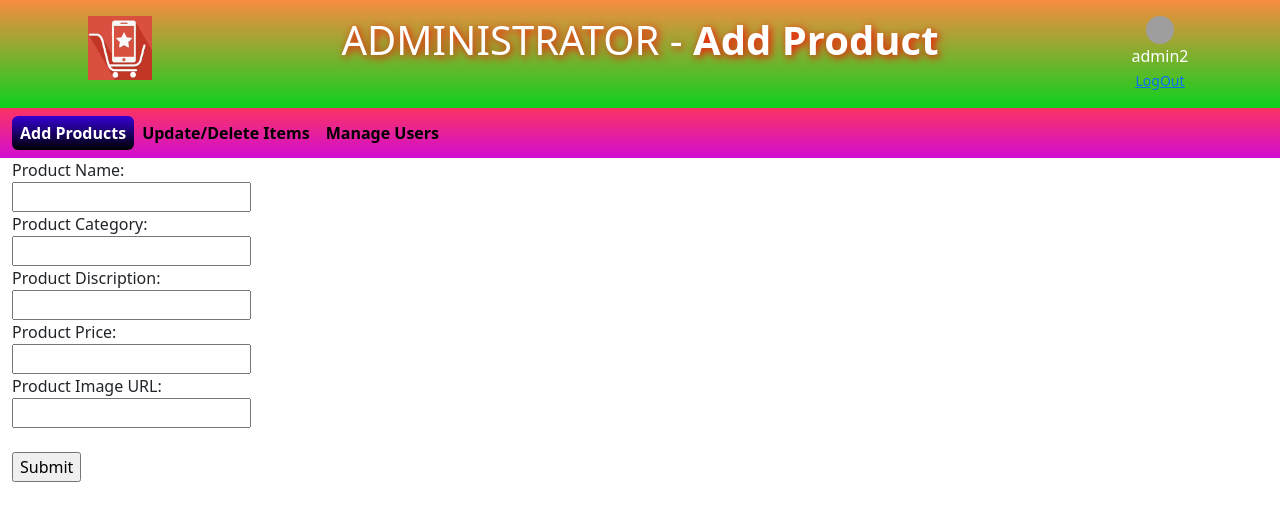
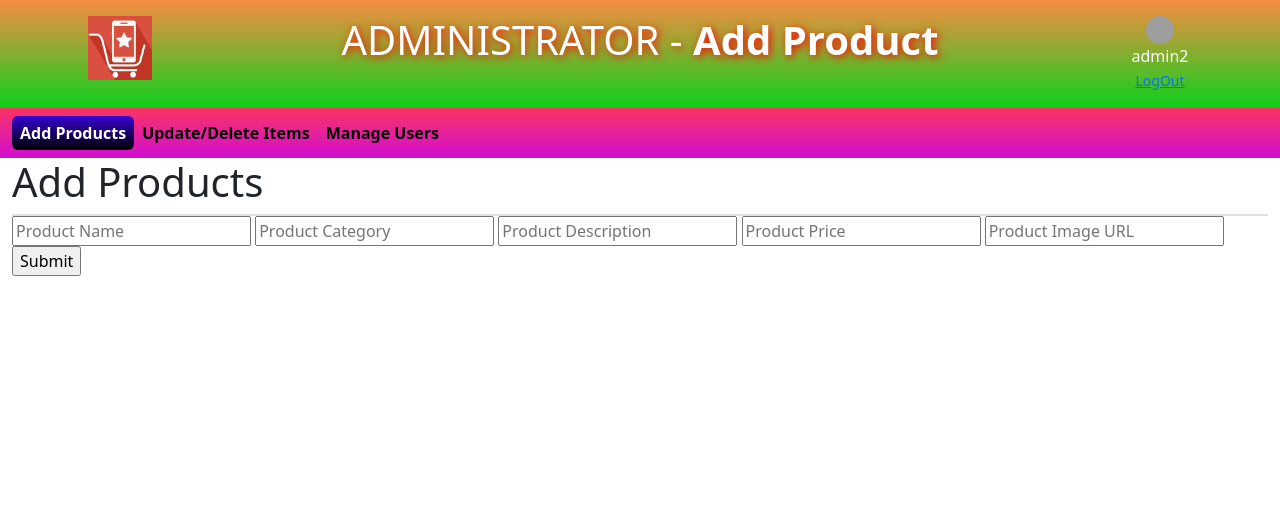
Before and after one commit to DilukChamika/ShoppingCart-ONESHOP, a PHP site: page /ContentSource/admin/addproduct.php in a window 1280 px wide. Shown: the top 521 px of the page. Run offline with PHP 8.4, Linux system fonts and the light colour scheme; a user stored in the database is signed in; data comes from the database, SQL or seed files in the repository; grey boxes are pictures that could not be loaded.

Commit message:
Update addproduct.php

```diff
--- a/store/ContentSource/admin/addproduct.php
+++ b/store/ContentSource/admin/addproduct.php
@@ -77,30 +77,21 @@ if(!$_SESSION['auth']){
         </nav>
     </div>
 
-    <div id="addItem">
-        <form action="#" method="POST">
-          <label for="productname">Product Name:</label><br>
-          <input type="text" id="productname" name="productname" required><br>
+    <div class="row">
+    <div class="products-section">
 
-          <label for="productCategory">Product Category:</label><br>
-          <input type="text" id="productCategory" name="productCategory" required><br>
-
-          <label for="productDiscription">Product Discription:</label><br>
-          <input type="textarea" id="productDiscription" name="productDiscription" required><br>
-
-          <label for="productPrice">Product Price:</label><br>
-          <input type="text" id="productPrice" name="productPrice" required><br>
-
-          <label for="productImgURL">Product Image URL:</label><br>
-          <input type="textbox" id="productImgURL" name="productImgURL" required><br>
-
-
-          <br>
-          <input type="submit" value="Submit">
+        <h1>Add Products</h1>
+        <div class="border"></div>
+        <form class="products-form" action="products.html" method="post">
+            <input type="text" class="products-form-text" placeholder="Product Name">
+            <input type="text" class="products-form-text" placeholder="Product Category">
+            <input type="text" class="products-form-text" placeholder="Product Description">
+            <input type="text" class="products-form-text" placeholder="Product Price">
+            <input type="text" class="products-form-text" placeholder="Product Image URL">
+            <input type="submit" class="products-form-btn" value="Submit">
         </form>
     </div>
-
-
+    </div>
 
 
 </div>
```
